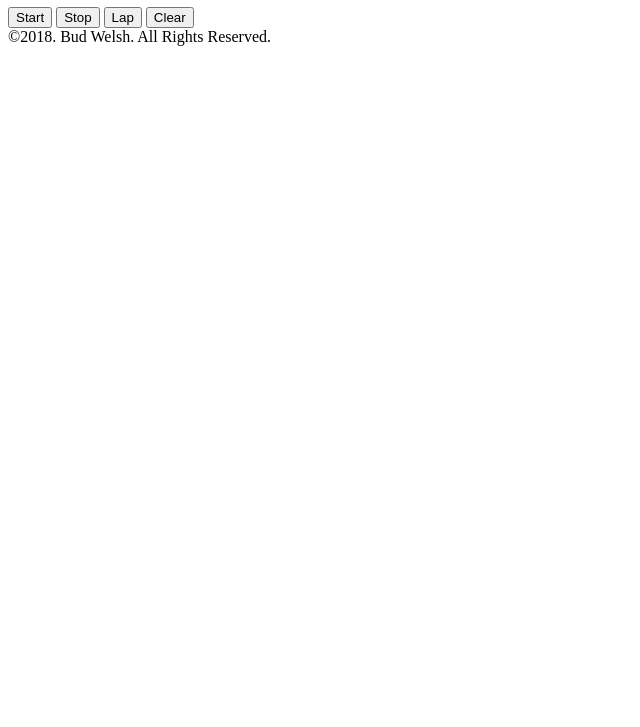
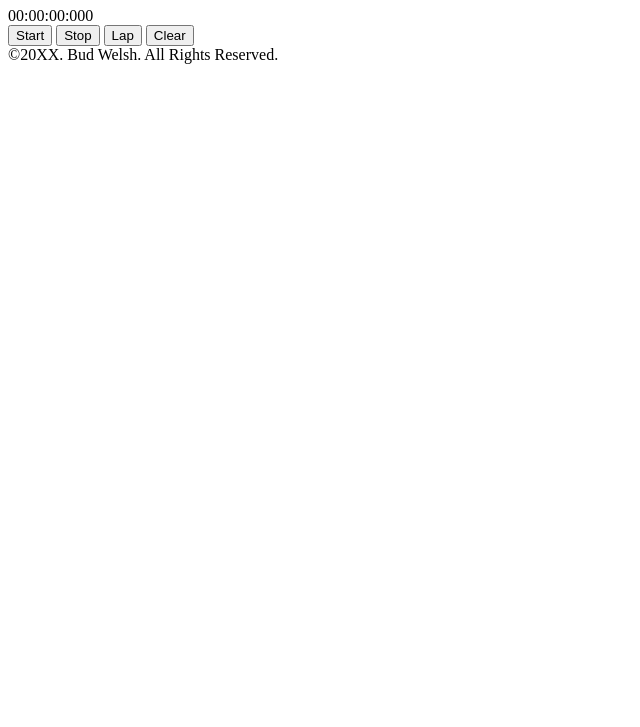
Before and after one commit to Rockonian/stopwatch, a plain HTML site: page index.html in a window 1280 px wide. Shown: the part 73-800 px from the top of the page, without its empty margins (0-640 px from the left). Drawn offline with Linux system fonts and the light colour scheme.

Commit message:
Add clock display and initialize javascript

```diff
--- a/index.html
+++ b/index.html
@@ -6,11 +6,22 @@
   </head>
   <body>
     <h1>Hot Lap Stopwatch</h1>
-    <button type="button" name="start" id="start">Start</button>
-    <button type="button" name="stop" id="stop">Stop</button>
-    <button type="button" name="lap" id="lap">Lap</button>
-    <button type="button" name="clear" id="clear">Clear</button>
+    <!-- Stopwatch Animimation -->
+    <div class="wrapper">
+      <span id="watchHour">00</span>:<span id="watchMinute">00</span>:<span id="watchSeconds">00</span>:<span id="watchMseconds">000</span>
+    </div>
+    <!-- Buttons -->
+    <div class="clickers">
+      <button type="button" name="start" id="start">Start</button>
+      <button type="button" name="stop" id="stop">Stop</button>
+      <button type="button" name="lap" id="lap">Lap</button>
+      <button type="button" name="clear" id="clear">Clear</button>
+    </div>
+    <!-- Lap Counter Information -->
+    <div class="records">
+
+    </div>
   </body>
   <footer>&copy;<span id="copyYear">20XX</span>. Bud Welsh. All Rights Reserved.</footer>
-  <script src="main.js"></script>
+  <script src="new_stopwatch.js"></script>
 </html>
```
Also changed, not shown: new_stopwatch.js (added).
